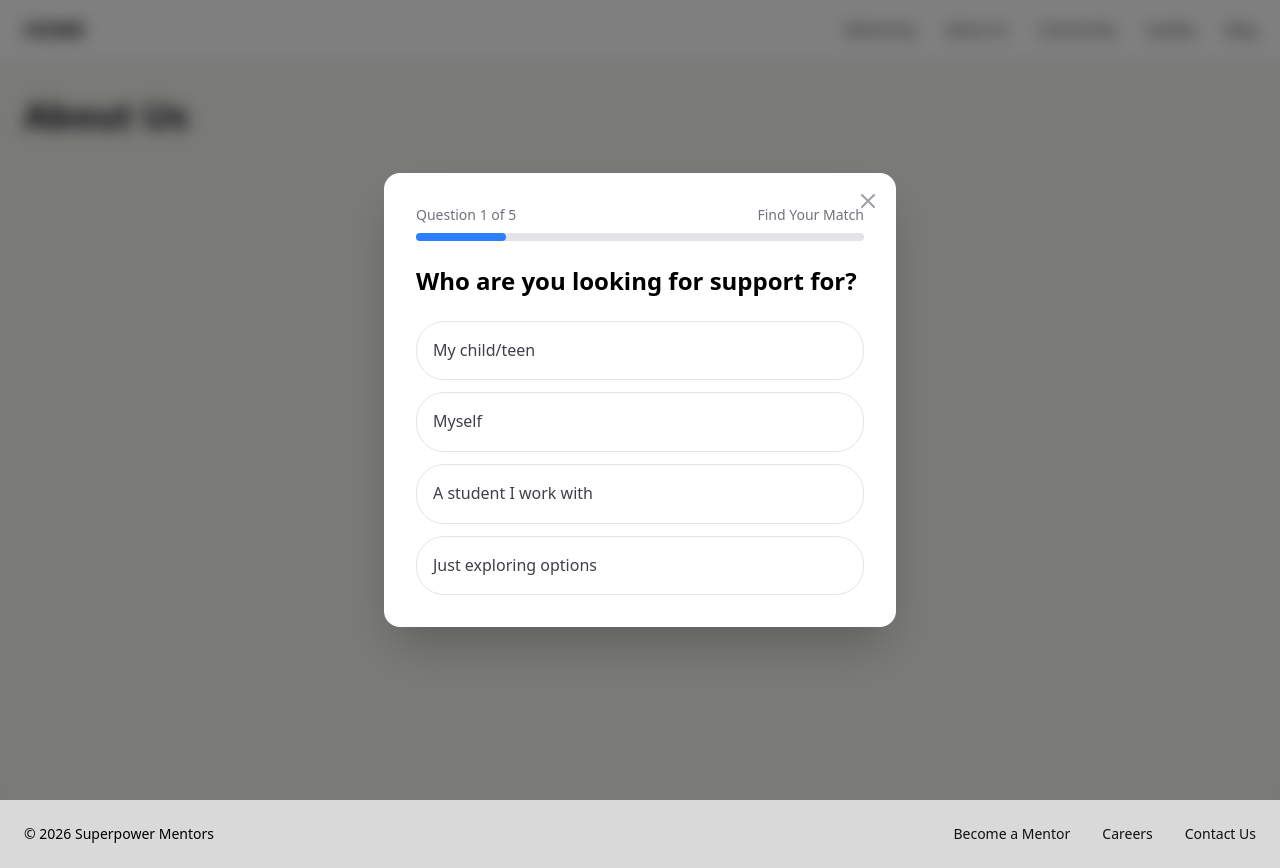
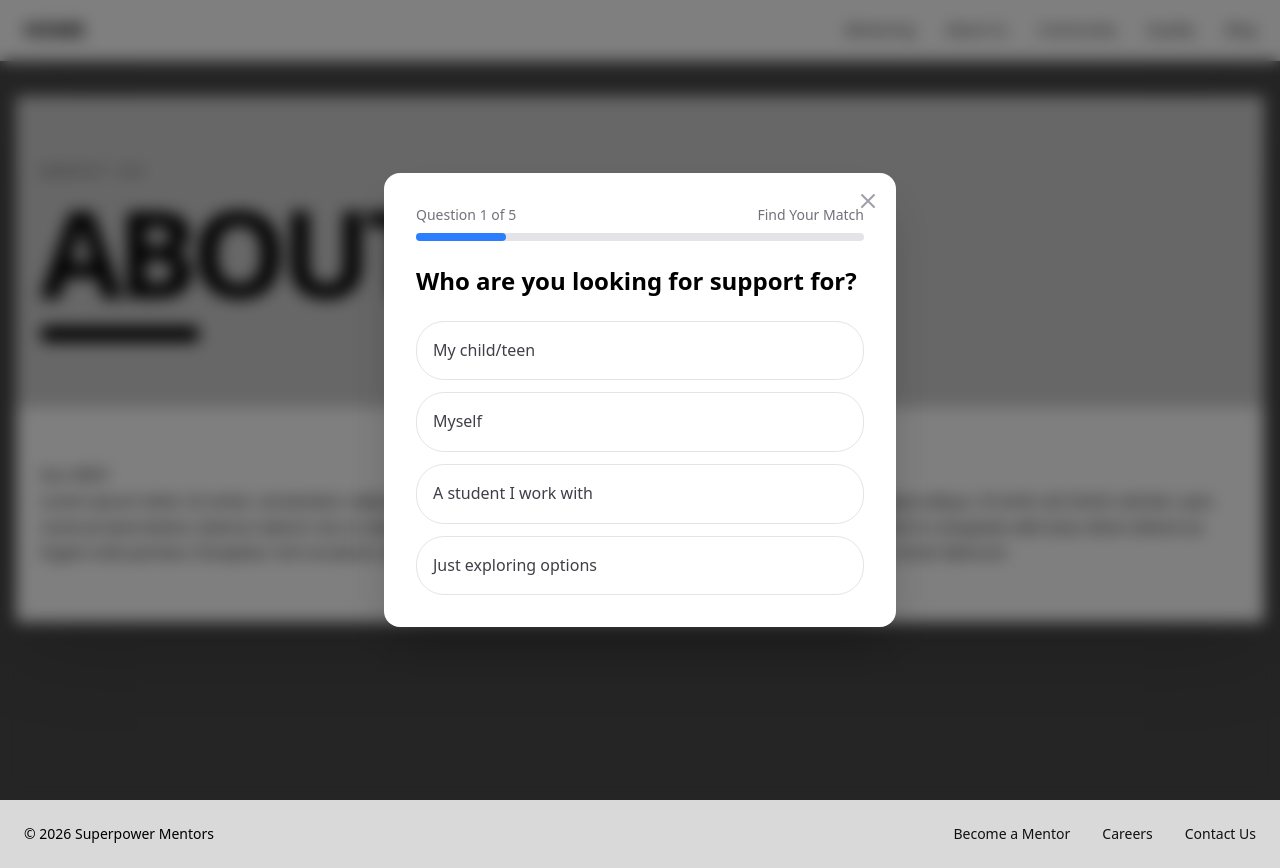
Before and after one commit to Scout-NU/superpower-mentors, a Next.js app: page /about-us in a window 1280 px wide. Built offline with nearby package versions, Linux system fonts and the light colour scheme.

Commit message:
Not finished yet

```diff
--- /dev/null
+++ b/app/about-us/about-us.module.css
@@ -0,0 +1,51 @@
+.page {
+  min-height: 100vh;
+  padding: 96px 16px 32px;
+  background: #4a4a4a;
+}
+
+.panel {
+  width: min(100%,1360px);
+  margin: 0 auto;
+  overflow:hidden;
+  background: #ffffff;
+  box-shadow:0 24px 80px rgba(0,0,0,0.18);
+}
+.titleSection {
+  padding:64px 24px;
+  background: #cfcfcf;
+  border-bottom:1px solid rgba(0,0,0,0.05);
+}
+.titleContent {
+  max-width:960px;
+}
+
+.smallTitle {
+  margin:0 0 16px;
+  font-size: 0.875rem;
+  font-weight: 700;
+  letter-spacing: 0.32em;
+  text-transform: uppercase;
+  color: rgba(0, 0, 0, 0.55);
+}
+.mainTitle {
+  margin: 0;
+  font-family: var(--font-heading-family),sans-serif;
+  font-size: clamp(3.75rem,11vw,7.5rem);
+  font-weight: 700;
+  line-height:0.90;
+  letter-spacing: -0.05em;
+  text-transform: uppercase;
+  color: black;
+}
+.underline {
+  width:160px;
+  height: 16px;
+  margin-top:20px;
+  border-radius:1000px;
+  background: black;
+}
+
+.contentSection {
+  padding:56px 24px;
+}
--- a/app/about-us/page.tsx
+++ b/app/about-us/page.tsx
@@ -1,9 +1,24 @@
+import styles from "./about-us.module.css";
+const text =
+  "Lorem ipsum dolor sit amet, consectetur adipiscing elit, sed do eiusmod tempor incididunt ut labore et dolore magna aliqua. Ut enim ad minim veniam, quis nostrud exercitation ullamco laboris nisi ut aliquip ex ea commodo consequat. Duis aute irure dolor in reprehenderit in voluptate velit esse cillum dolore eu fugiat nulla pariatur. Excepteur sint occaecat cupidatat non proident, sunt in culpa qui officia deserunt mollit anim id est laborum.";
+
 export default function AboutPage() {
-    return (
-      <main className="min-h-screen pt-24 px-6">
-        <h1 className="text-4xl font-bold">
-          About Us
-        </h1>
-      </main>
-    );
-  }
+  return (
+    <main className={styles.page}>
+      <div className={styles.panel}>
+        <section className={styles.titleSection}>
+          <div className={styles.titleContent}>
+            <p className={styles.smallTitle}>About Us</p>
+            <h1 className={styles.mainTitle}>About Us</h1>
+            <div className={styles.underline} />
+          </div>
+        </section>
+        <section className={styles.contentSection}>
+            <div><h2 className={styles.sectionTitle}>Our WHY</h2>
+              <p className={styles.bodyText}>{text}</p>
+            </div>
+          </section>
+      </div>
+    </main>
+  );
+}
```
